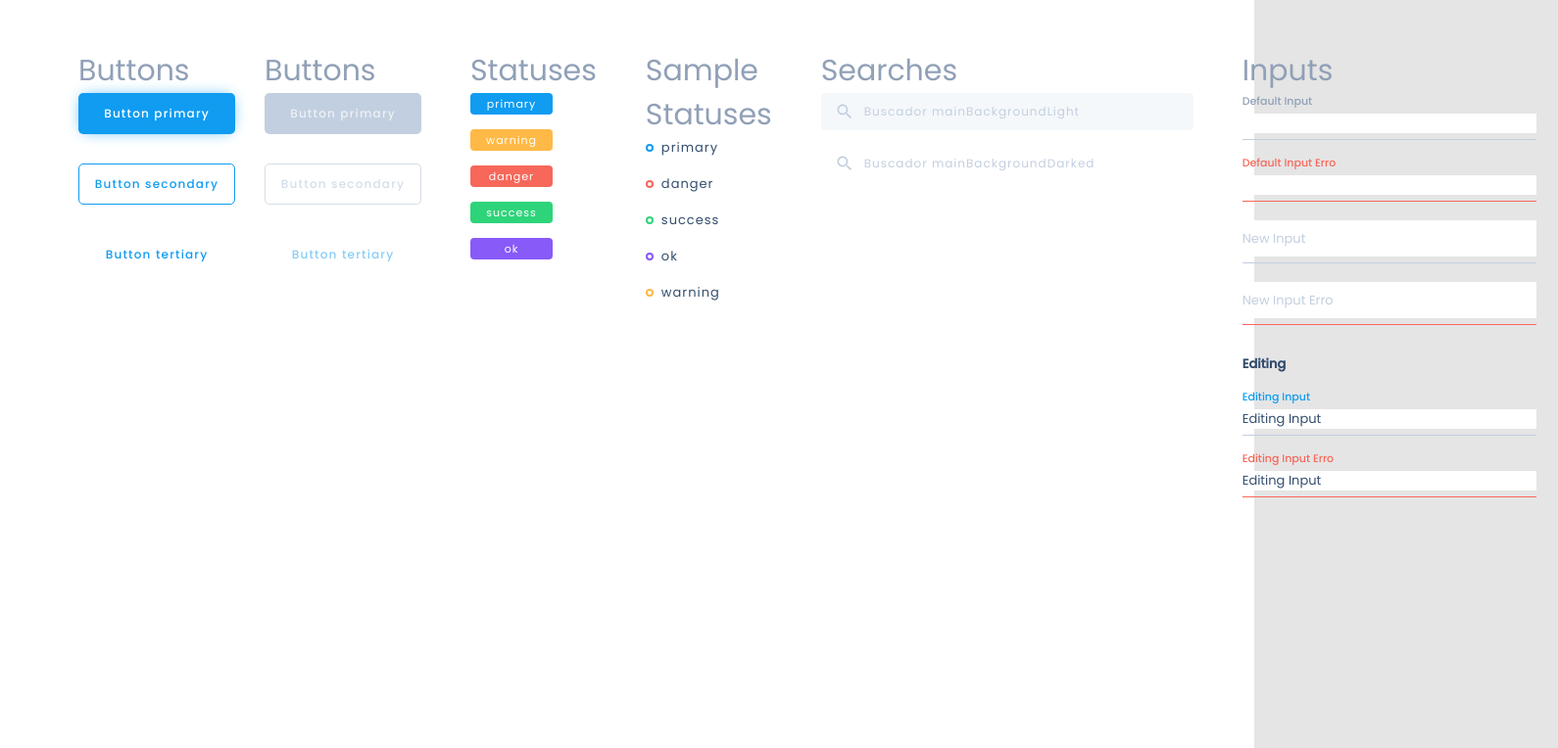
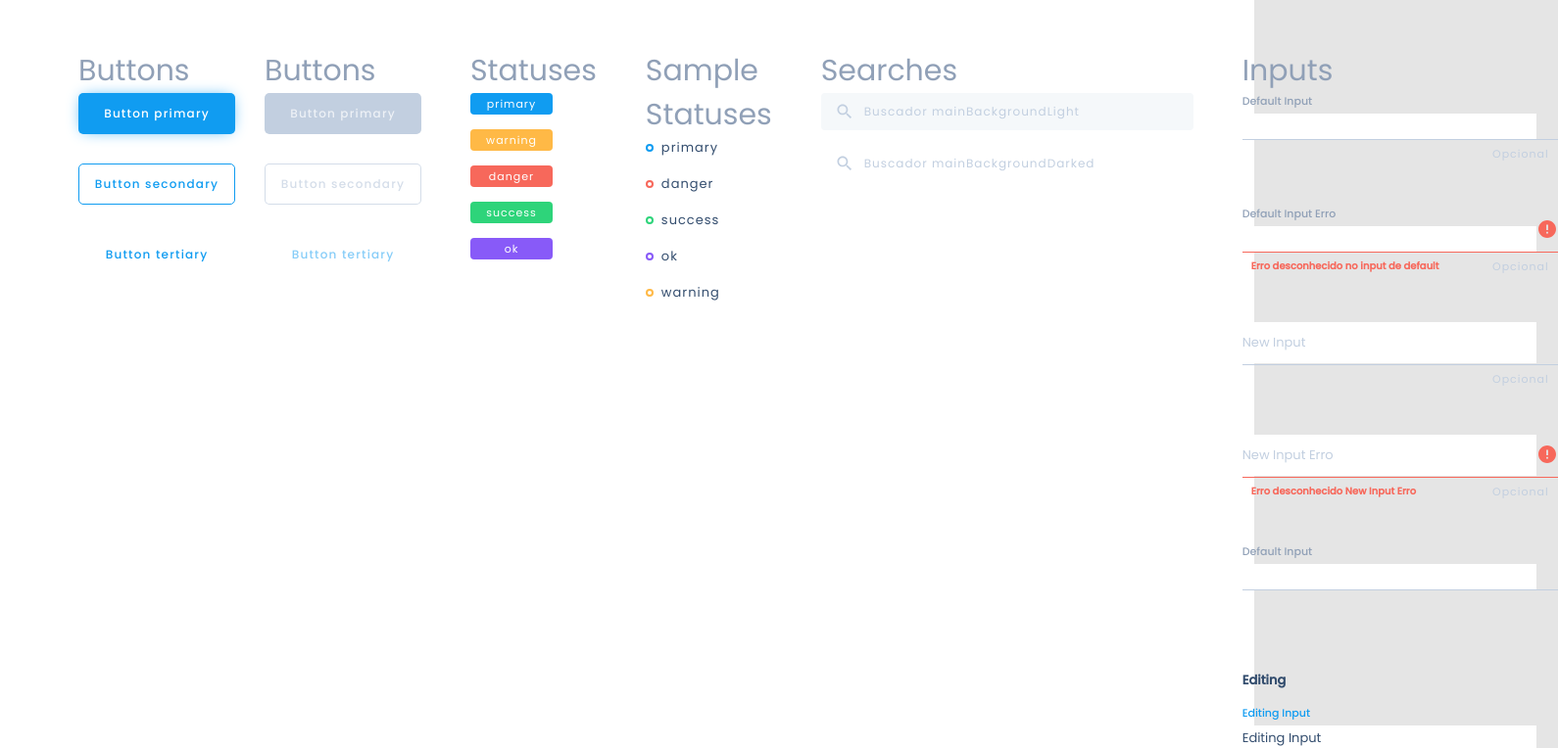
Before and after one commit to pavandasilva/adm_web, a React (Create React App) app: page / in a window 1280 px wide. Shown: the top 764 px of the page at 98% size, 1590 px wide, since content can reach past the window. Built offline with nearby package versions, Linux system fonts and the light colour scheme.

Commit message:
feat: add Input error message

```diff
--- /dev/null
+++ b/src/assets/icons/svgs/Info/index.tsx
@@ -0,0 +1,8 @@
+import React from 'react';
+
+const Info = () => (
+  <svg viewBox="0 0 20 20" fill="none" xmlns="http://www.w3.org/2000/svg">
+    <path d="M10 0C4.48 0 0 4.48 0 10C0 15.52 4.48 20 10 20C15.52 20 20 15.52 20 10C20 4.48 15.52 0 10 0ZM11 15H9V13H11V15ZM11 11H9V5H11V11Z" />
+  </svg>
+);
+export default Info;
--- a/src/components/Input/index.tsx
+++ b/src/components/Input/index.tsx
@@ -2,18 +2,22 @@ import React, {
   ChangeEvent,
   InputHTMLAttributes, useCallback, useEffect, useState,
 } from 'react';
+import Info from '../../assets/icons/svgs/Info';
 
-import { Container, Title } from './styles';
+import {
+  Wrapper, InfoIcon, Title, Container, ErrorMessage, InfoContent,
+} from './styles';
 
 export type ModeInput = 'showing' | 'new' | 'default' | 'editing'
 
 interface InputProps extends InputHTMLAttributes<HTMLInputElement>{
   mode: ModeInput
   error?: string
+  required?: boolean
 }
 
 const Input = ({
-  mode, placeholder, value: comingValue, error = '', ...rest
+  mode, placeholder, value: comingValue, required = false, error = '', ...rest
 }: InputProps) => {
   const [value, setValue] = useState('');
   const [focused, setFocused] = useState(false);
@@ -35,10 +39,20 @@ const Input = ({
   }, []);
 
   return (
-    <Container mode={mode} error={!!error} focused={focused}>
-      {(!!value || mode === 'default' || mode === 'editing') && <Title mode={mode} focused={focused} error={!!error}>{placeholder && placeholder }</Title>}
-      <input {...rest} placeholder={mode !== 'default' ? placeholder : ''} onChange={onChange} value={value} onFocus={onFocus} onBlur={onBlur} />
-    </Container>
+    <Wrapper mode={mode} error={!!error} focused={focused}>
+      <Container mode={mode} error={!!error} focused={focused}>
+        <div>
+          {(!!value || mode === 'default' || mode === 'editing') && <Title mode={mode} focused={focused} error={!!error}>{placeholder && placeholder }</Title>}
+          <input {...rest} placeholder={mode !== 'default' ? placeholder : ''} onChange={onChange} value={value} onFocus={onFocus} onBlur={onBlur} />
+        </div>
+        {error && <InfoIcon><Info /></InfoIcon>}
+      </Container>
+
+      <InfoContent>
+        {error && <ErrorMessage>{error}</ErrorMessage>}
+        {!required && <span>Opcional</span>}
+      </InfoContent>
+    </Wrapper>
   );
 };
 
--- a/src/components/Input/styles.ts
+++ b/src/components/Input/styles.ts
@@ -7,12 +7,21 @@ interface ModeInputStyles {
   focused: boolean
 }
 
+export const Wrapper = styled.div<ModeInputStyles>`
+  height: 100px;
+`;
+
 export const Container = styled.div<ModeInputStyles>`
   display: flex;
-  flex-direction: column;
   height: 48px;
-  width: 300px;
-  padding-bottom: 6px;
+  margin-bottom: 6px;
+
+  div:first-of-type {
+    display: flex;
+    flex-direction: column;
+    display: 1;
+    width: 300px;
+  }
 
   input {
     margin-top: 4px;
@@ -46,6 +55,7 @@ export const Container = styled.div<ModeInputStyles>`
 export const Title = styled.div<ModeInputStyles>`
   font-size: 11px;
   font-weight: 500;
+
   color: ${(props) => {
     let fontColor = '';
 
@@ -55,9 +65,46 @@ export const Title = styled.div<ModeInputStyles>`
       fontColor = props.theme.colors.font.secondary;
     }
 
-    if (props.error) {
-      fontColor = props.theme.colors.danger;
-    }
     return fontColor;
-  }}
+  }};
 `;
+
+export const InfoIcon = styled.div`
+  display: flex;
+  align-items: center;
+  justify-content: center;
+  height: 100%;
+  width: 22px;
+
+  svg {
+    width: 18px;
+    height: 18px;
+    fill: ${(props) => props.theme.colors.danger};
+  }
+`;
+
+export const ErrorMessage = styled.div`
+  color: ${(props) => props.theme.colors.danger};
+  font-size: 10px;
+  font-weight: 600;
+  width: 230px;
+  text-overflow: ellipsis;
+  overflow: hidden;
+  white-space: nowrap;
+`;
+
+export const InfoContent = styled.div`
+  display: flex;
+  padding: 0px 9px;
+
+  > span {
+    display: flex;
+    flex: 1;
+    justify-content: flex-end;
+    overflow: hidden;
+    font-size: 11px;
+    font-weight: 200;
+    letter-spacing: 1px;
+    color:  ${(props) => props.theme.colors.font.tertiary};
+  }
+`;
--- a/src/pages/Components/index.tsx
+++ b/src/pages/Components/index.tsx
@@ -65,13 +65,15 @@ const Components = () => (
       <SampleStatused>
         <h2>Inputs</h2>
         <Input placeholder="Default Input" mode="default" title="Default Input" />
-        <Input placeholder="Default Input Erro" mode="default" title="Default Input" error="Erro desconhecido" />
+        <Input placeholder="Default Input Erro" mode="default" title="Default Input" error="Erro desconhecido no input de default" />
         <Input placeholder="New Input" mode="new" title="New Input" />
-        <Input placeholder="New Input Erro" mode="new" title="New Input" error="Erro desconhecido" />
+        <Input placeholder="New Input Erro" mode="new" title="New Input" error="Erro desconhecido New Input Erro" />
+
+        <Input placeholder="Default Input" mode="default" title="Default Input" required />
 
         <h3>Editing</h3>
         <Input placeholder="Editing Input" mode="editing" title="Editing Input" value="Editing Input" />
-        <Input placeholder="Editing Input Erro" mode="editing" title="Editing Input Erro" error="Erro desconhecido" value="Editing Input" />
+        <Input placeholder="Editing Input Erro" mode="editing" title="Editing Input Erro" error="Erro desconhecido Editing Input Erro" value="Editing Input" />
         {/*   <Input mode="editing" />
         <Input mode="showing" /> */}
       </SampleStatused>
```
